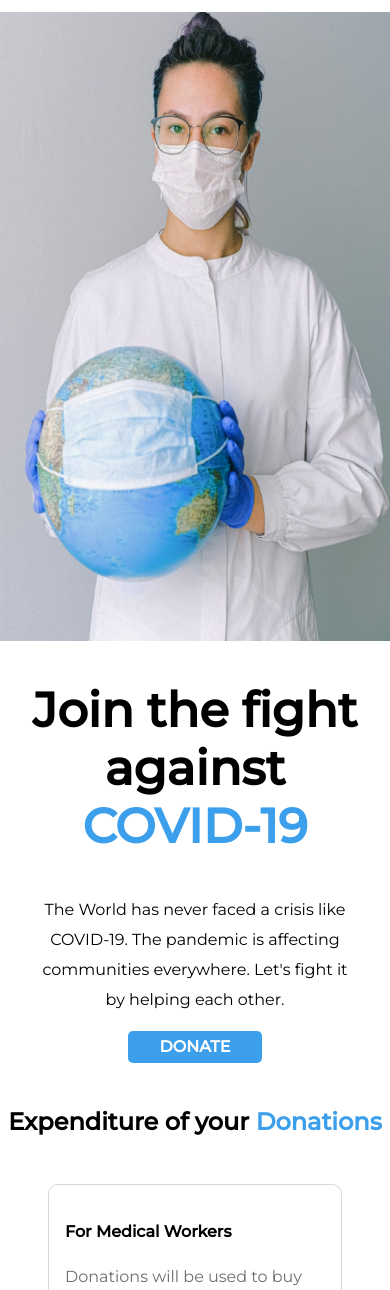
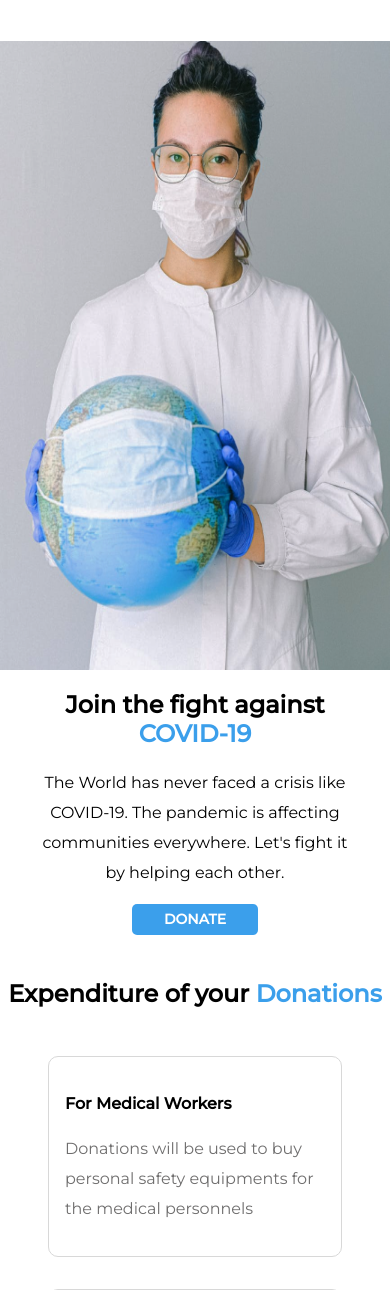
Before and after one commit to ASHWIN776/Donation-System, a PHP site: page / in a window 390 px wide. Shown: the part 51-1341 px from the top of the page. Run offline with PHP 8.4, Linux system fonts and the light colour scheme; some libraries are stand-ins or nearby versions.

Commit message:
Margins of main taken care off

```diff
--- a/assets/styles/styles.css
+++ b/assets/styles/styles.css
@@ -255,6 +255,7 @@
         background-color: white;
     }
 
+
     nav{
         flex-grow: 0;
         flex-direction: column;
@@ -278,12 +279,22 @@
         transform: translateY(0);
     }
 
+    h1{
+        font-size: 1.5rem;
+    }
+
+    #donate-btn{
+        font-size: 14px;
+    }
+
+
+
     main{
         transition: margin 500ms;
     }
 
     .shift-main{
-        margin-top: 22.85rem;
+        margin-top: 14.85rem;
     }
 
     .rotate .line1{
@@ -304,7 +315,7 @@
 
 
     main{
-        margin-top: 16.85rem;
+        margin-top: 8.85rem;
     }
 
     #home{
```
